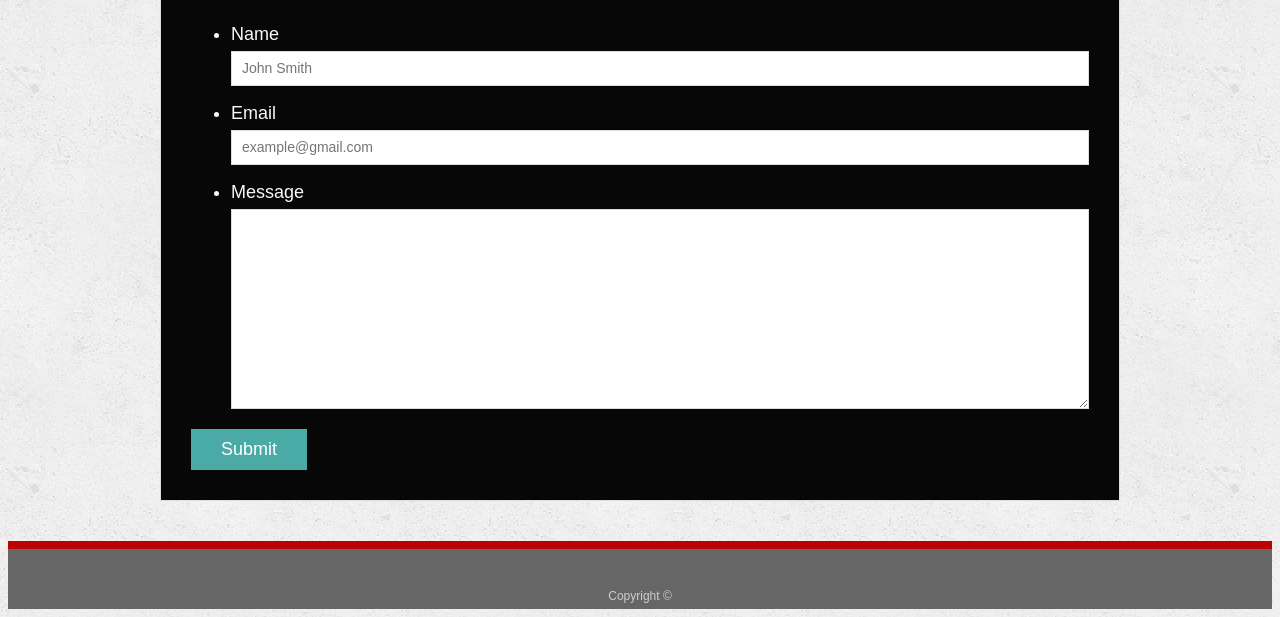
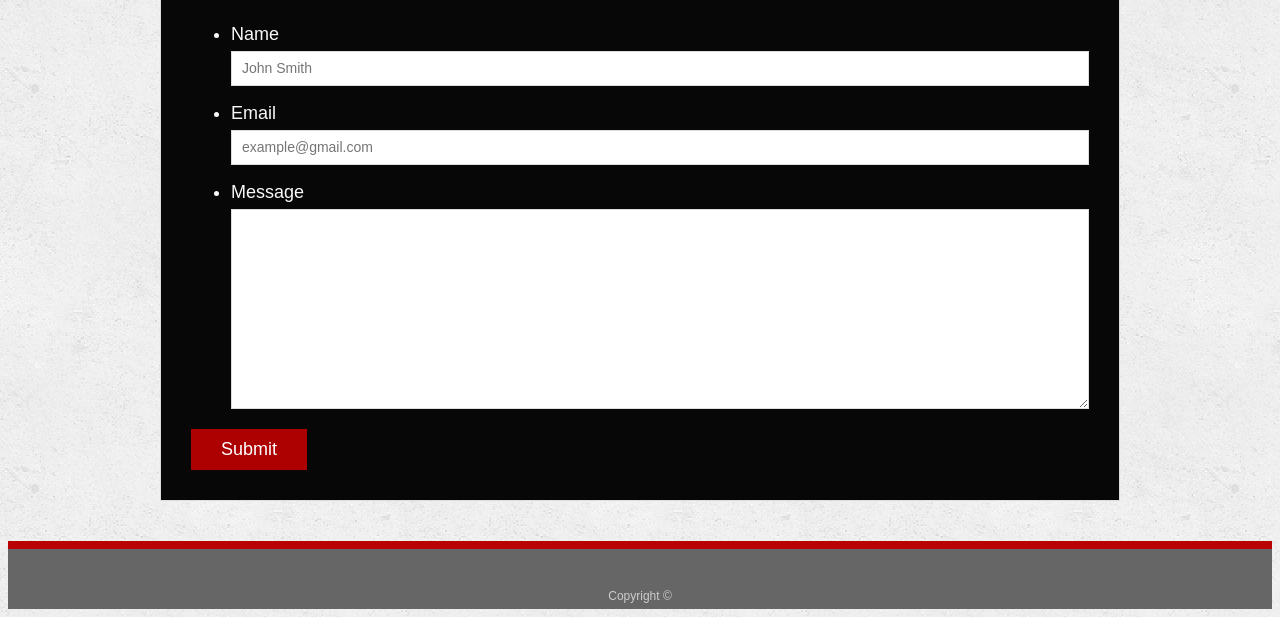
Before and after one commit to Runexz/Responsive-Portfolio, a plain HTML site: page contact.html in a window 1280 px wide. Shown: the part 269-886 px from the top of the page. Drawn offline with Linux system fonts and the light colour scheme.

Commit message:
submit color changed to match

```diff
--- a/assets/css/style.css
+++ b/assets/css/style.css
@@ -212,7 +212,7 @@ input[type=submit] {
   font-size: 18px;
   color: #ffffff;
   cursor: pointer;
-  background: #4aaaa5;
+  background: #ad0101;
   border: 0 none;
 }
 
```
